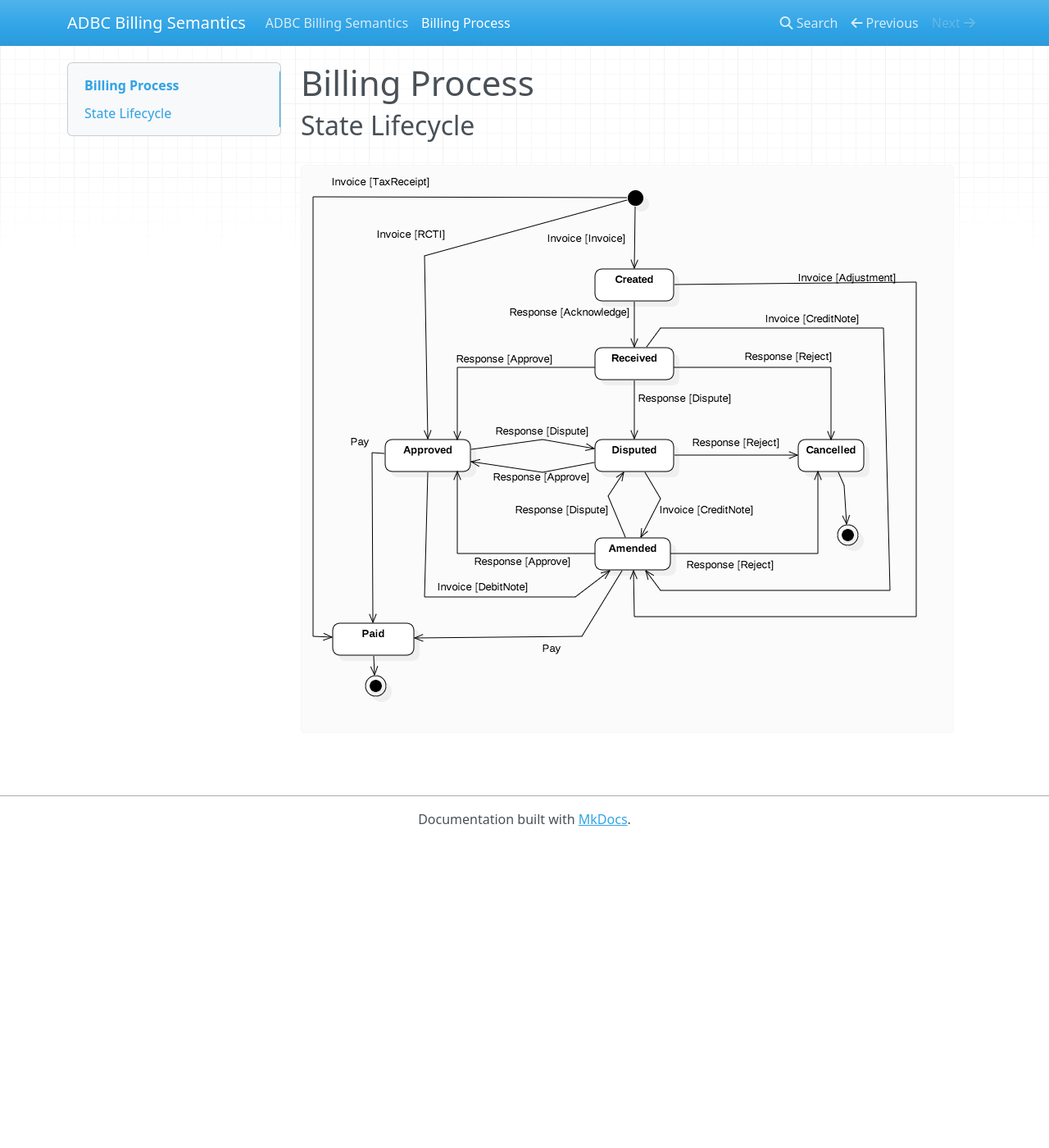
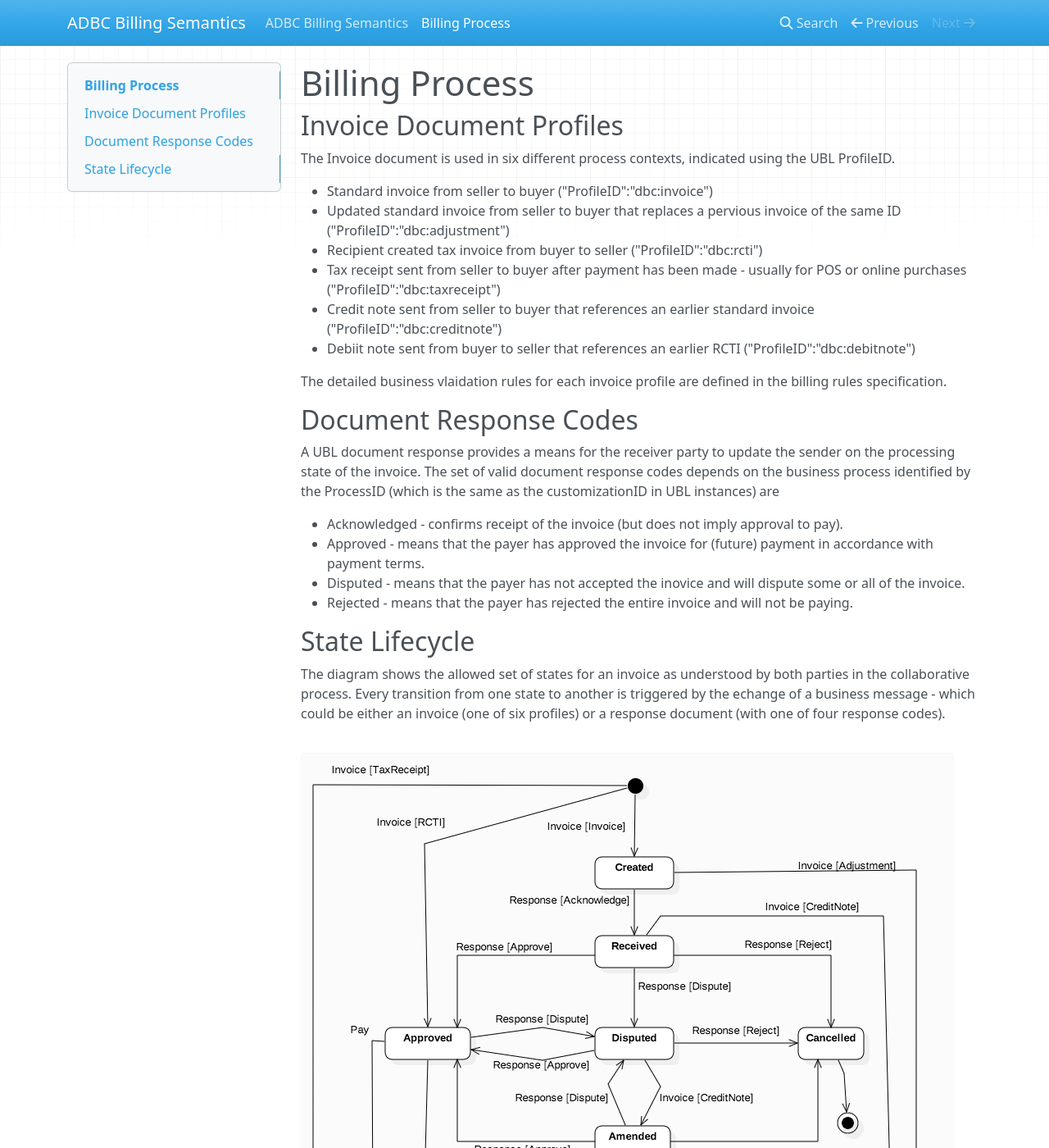
Before and after one commit to svanteschubert/ausdigital-bill, an MkDocs documentation site: the page built from docs/Billing-StateLifecycle.md, in a window 1280 px wide and 1400 px high. Shown: the whole window at 82% size. Built offline with MkDocs 1.6.1, drawn with Linux system fonts in a browser that asks for light colours; nearby versions of some CDN libraries; some of the changed text lies outside the part shown.

Commit message:
Describe the state lifecyle in detail.

```diff
--- a/docs/Billing-StateLifecycle.md
+++ b/docs/Billing-StateLifecycle.md
@@ -1,5 +1,38 @@
 # Billing Process
+
+## Invoice Document Profiles
+
+The Invoice document is used in six different process contexts, indicated using the UBL ProfileID.
+
+* Standard invoice from seller to buyer ("ProfileID":"dbc:invoice")
+* Updated standard invoice from seller to buyer that replaces a pervious invoice of the same ID ("ProfileID":"dbc:adjustment")
+* Recipient created tax invoice from buyer to seller ("ProfileID":"dbc:rcti")
+* Tax receipt sent from seller to buyer after payment has been made - usually for POS or online purchases ("ProfileID":"dbc:taxreceipt")
+* Credit note sent from seller to buyer that references an earlier standard invoice ("ProfileID":"dbc:creditnote")
+* Debiit note sent from buyer to seller that references an earlier RCTI ("ProfileID":"dbc:debitnote")
+
+The detailed business vlaidation rules for each invoice profile are defined in the billing rules specification.
+
+## Document Response Codes
+
+A UBL document response provides a means for the receiver party to update the sender on the processing state of the invoice.  The set of valid document response codes depends on the business process identified by the ProcessID (which is the same as the customizationID in UBL instances) are
+
+* Acknowledged - confirms receipt of the invoice (but does not imply approval to pay).
+* Approved - means that the payer has approved the invoice for (future) payment in accordance with payment terms.
+* Disputed - means that the payer has not accepted the inovice and will dispute some or all of the invoice.
+* Rejected - means that the payer has rejected the entire invoice and will not be paying.
 
 ## State Lifecycle
 
+The diagram shows the allowed set of states for an invoice as understood by both parties in the collaborative process.  Every transition from one state to another is triggered by the echange of a business message - which could be either an invoice (one of six profiles) or a response document (with one of four response codes).
+
 ![Billing State Lifecycle](Billing-StateLifecycle.png)
+
+* The TaxReceipt has the simplest lifecycle because it is just a record of a previous payment and so there is only a single invoice (profileID=taxreceipt) sent from seller to buyer and the state is "paid".  No document response needed.
+* The receipt of an invoice (profileID=rcti) by a seller from a buyer takes the state directly to "approved" because this is a payer initiated transaction.  However the payer may subsequently send an invoice (profileID=debitnote) to make an adjustment to the rcti prior to eventual payment is accordance with payment terms.
+* The standard inovice that is a demand for future payment from seller to buyer is the most complex lifecycle becuase there can be
+  * various response documents indicating buyer processing status (acknowledged, approved, disputed, rejected)
+  * a re-issue of the invoice with changes (profileID = adjustment) from seller to buyer - usually in response to a disputed status.
+  * an issue of a credit note against an existing invoice (profileID = creditnote) - also usually in response to a disputed status.
+  * an outright rejection of the invoice by the buyer which leads to a cancelled end-state.
+* The "success" end state in all cases is "paid" - indicated by the receipt of a payment record from a bank reconcilation file (outside of the scope of this specificaiton).
```
